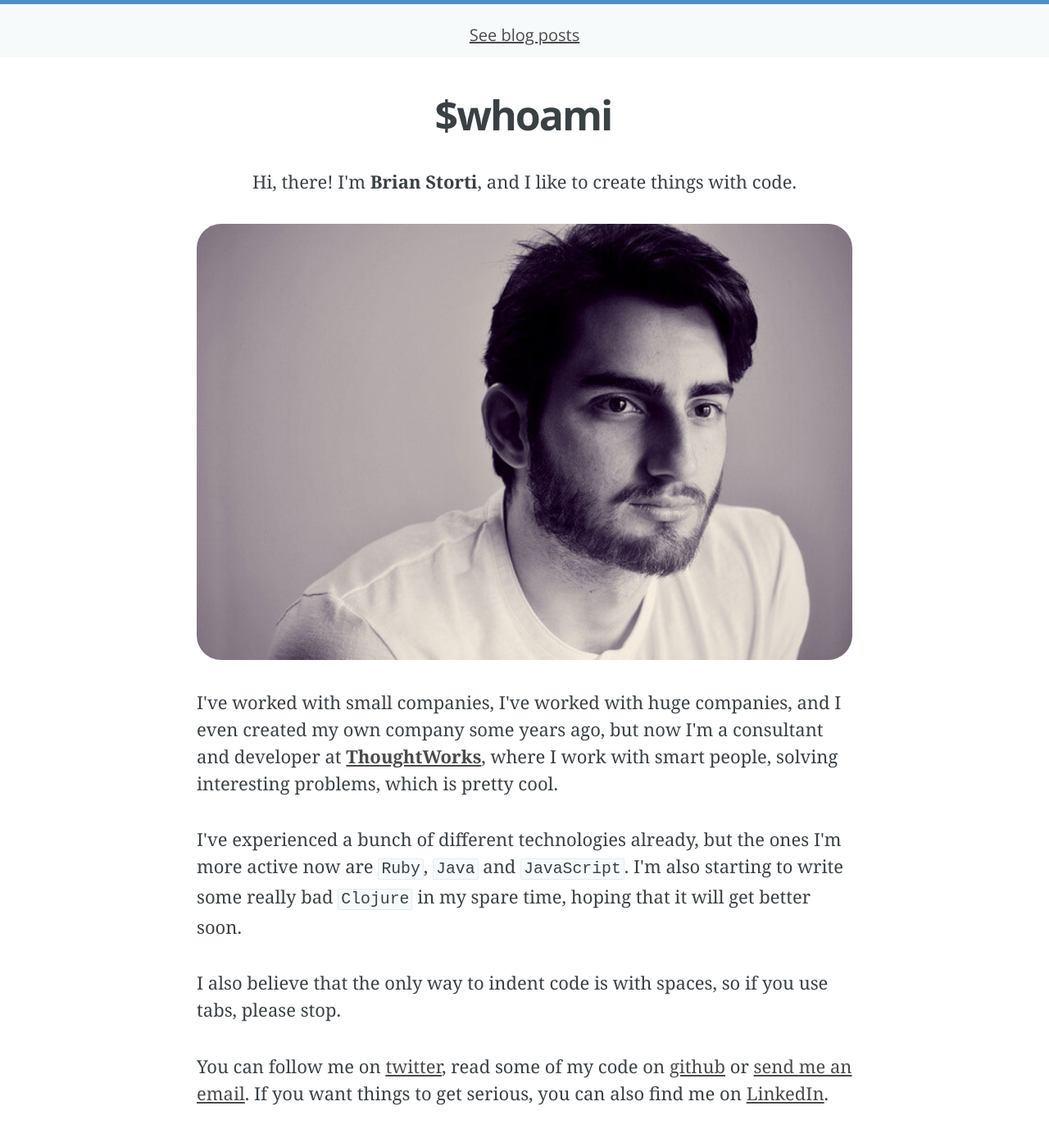
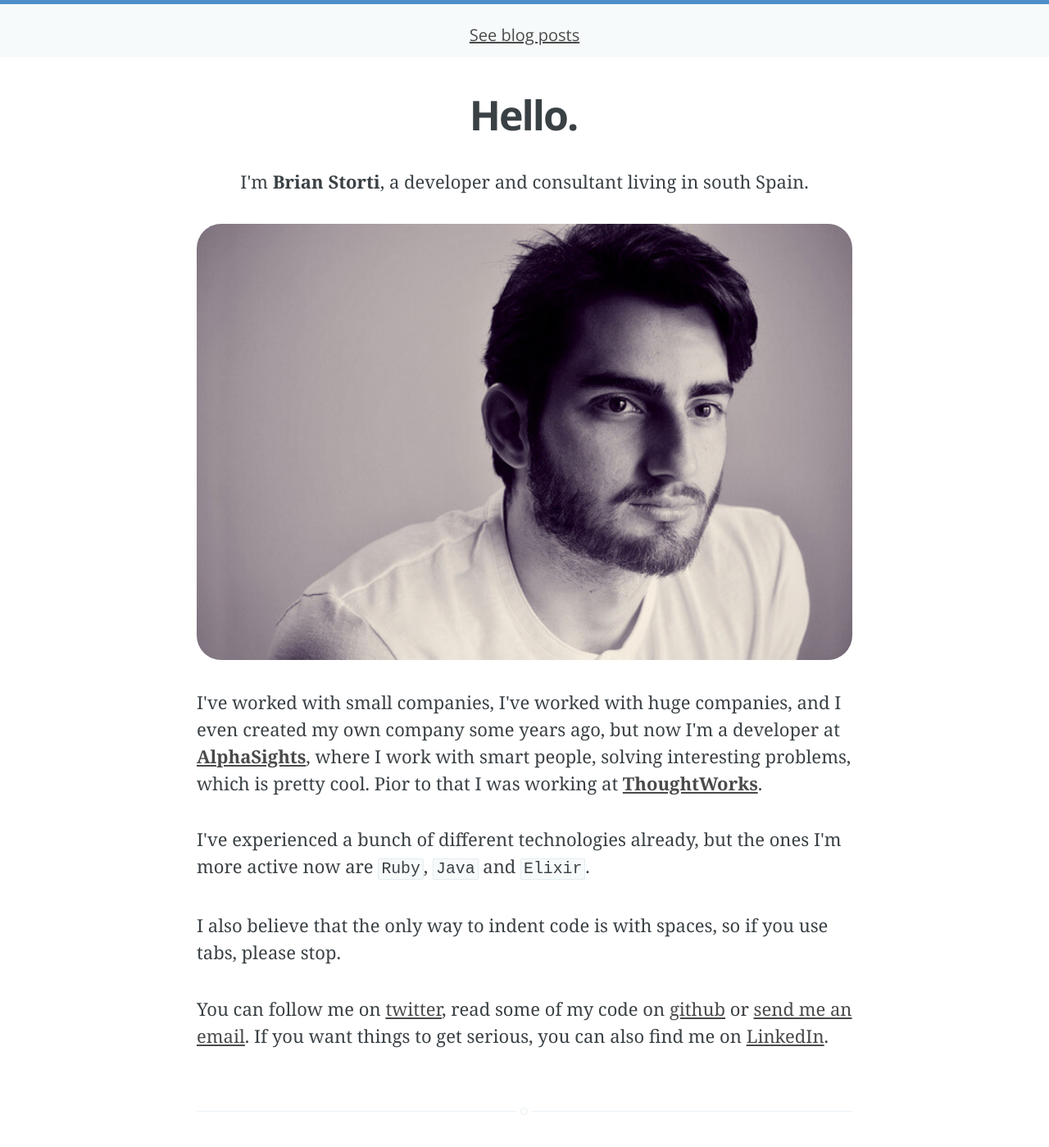
Before and after one commit to brianstorti/brianstorti.github.io, a Jekyll site: the page built from about.html, in a window 1280 px wide and 1400 px high. Shown: the whole window at 82% size. Built offline with Jekyll 4.4.1, drawn with Linux system fonts in a browser that asks for light colours; Markdown is read by kramdown in place of the engine named in the settings.

Commit message:
Update about me page

```diff
--- a/about.html
+++ b/about.html
@@ -9,26 +9,23 @@ title: About Brian Storti
 
 <main class="content" role="main">
    <article class="post">
-    <h1 class="about-me-title">$whoami</h1>
+    <h1 class="about-me-title">Hello.</h1>
 
     <p class="about-me-excerpt">
-      Hi, there! I'm <strong>Brian Storti</strong>, and I like to create things with code.
+      I'm <strong>Brian Storti</strong>, a developer and consultant living in south Spain.
     </p>
 
     <img src="/assets/images/profile-big.png" class="rounded-corner-img" />
 
     <p>
       I've worked with small companies, I've worked with huge companies, and I
-      even created my own company some years ago, but now I'm a consultant and
-      developer at <strong><a href="http://www.thoughtworks.com">ThoughtWorks</a></strong>, where I
-      work with smart people, solving interesting problems, which is pretty cool.
+      even created my own company some years ago, but now I'm a developer at <strong><a href="http://engineering.alphasights.com">AlphaSights</a></strong>, where I
+      work with smart people, solving interesting problems, which is pretty cool. Pior to that I was working at <strong><a href="https://www.thoughtworks.com">ThoughtWorks</a></strong>.
     </p>
 
     <p>
       I've experienced a bunch of different technologies already, but the ones
-      I'm more active now are <code>Ruby</code>, <code>Java</code> and <code>JavaScript</code>.
-      I'm also starting to write some really bad <code>Clojure</code> in my spare time, hoping that
-      it will get better soon.
+      I'm more active now are <code>Ruby</code>, <code>Java</code> and <code>Elixir</code>.
     </p>
 
     <p>
```
